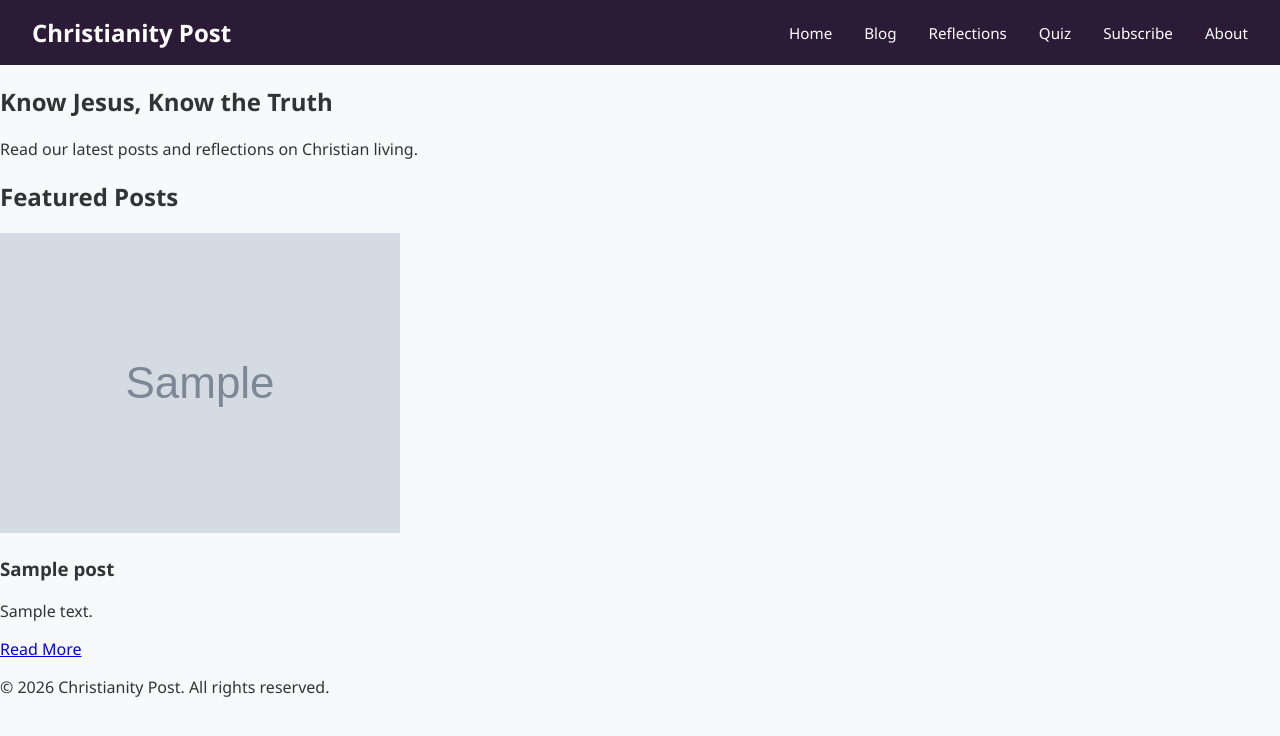
After one commit to elwen-maculob/christianity-post, a Django app: page / in a window 1280 px wide. The commit adds this page. Shown: the top 736 px of the page. Run offline with Django 5.2, Linux system fonts and the light colour scheme; tables that the repository leaves empty hold one stand-in row (values such as "Sample post"); grey boxes marked "Sample" are stand-in pictures.

Commit message:
Added Base, Index and Custom.css file to display and design html

```diff
--- /dev/null
+++ b/blog/static/blog/css/custom.css
@@ -0,0 +1,45 @@
+/* Basic page reset */
+body {
+    margin: 0;
+    font-family: 'Segoe UI', Tahoma, Geneva, Verdana, sans-serif;
+    background-color: #f8f9fa; /* Light background for readability */
+    color: #333;
+}
+
+/* NAVBAR STYLING */
+.site-header {
+    background-color: #2b1b36; /* Deep plum tone */
+    padding: 1rem 2rem;
+}
+
+.navbar {
+    display: flex;
+    justify-content: space-between;
+    align-items: center;
+}
+
+.logo a {
+    color: #ffffff;
+    font-size: 1.5rem;
+    font-weight: bold;
+    text-decoration: none;
+}
+
+.nav-links {
+    list-style: none;
+    display: flex;
+    gap: 2rem;
+    margin: 0;
+    padding: 0;
+}
+
+.nav-links li a {
+    color: #ffffff;
+    text-decoration: none;
+    font-size: 0.95rem;
+    transition: color 0.2s ease;
+}
+
+.nav-links li a:hover {
+    color: #d4af37; /* Gold accent on hover */
+}
--- a/blog/static/blog/css/style.css
+++ /dev/null
@@ -1 +0,0 @@
-body { background: #f8f9fa; }
--- a/blog/templates/blog/base.html
+++ b/blog/templates/blog/base.html
@@ -5,23 +5,23 @@
     <meta charset="UTF-8">
     <meta name="viewport" content="width=device-width, initial-scale=1.0">
     <title>{% block title %}Christianity Post{% endblock %}</title>
-    <!--style.css file linker-->
-    <link rel="stylesheet" href="{% static 'blog/css/style.css' %}">
+
+    <link rel="stylesheet" href="{% static 'blog/css/custom.css' %}">
 </head>
 <body>
-<!-- Header / Navigation block-->
-<header class=""site-header">
+
+<header class="site-header">
     <nav class="navbar">
         <div class="logo">
-            <a href=""{% url 'blog:post_list' %}">Christianity Post</a>
+            <a href="{% url 'blog:home' %}">Christianity Post</a>
         </div>
         <ul class="nav-links">
-            <li><a href="#">Home</a></li>
-            <ul><a href="#">Blog</a></ul>
-            <ul><a href="#">Reflections</a>a></ul>
-            <ul><a href="#">Quiz</a></ul>
-            <ul><a href="#">Subscribe</a></ul>
-            <ul><a href="#">About</a></ul>
+            <li><a href="{% url 'blog:home' %}">Home</a></li>
+            <li><a href="#">Blog</a></li>
+            <li><a href="#">Reflections</a></li>
+            <li><a href="#">Quiz</a></li>
+            <li><a href="#">Subscribe</a></li>
+            <li><a href="#">About</a></li>
         </ul>
     </nav>
 </header>
--- /dev/null
+++ b/blog/templates/blog/index.html
@@ -0,0 +1,32 @@
+{% extends 'blog/base.html' %}
+{% load static %}
+{% block title %}Christianity Post - Home{% endblock %}
+
+{% block content %}
+<div class="container">
+    <section class="hero">
+        <h1>Know Jesus, Know the Truth</h1>
+        <p>Read our latest posts and reflections on Christian living.</p>
+    </section>
+    <section class="featured-post-section">
+        <h2>Featured Posts</h2>
+        <div class="posts-grid">
+            {% for post in featured_posts %}
+                <article class="post-card">
+                    {% if post.featured_image %}
+                        <img src="{{ post.featured_image.url }}" alt="{{ post.title }}">
+                    {% endif %}
+
+                    <div class="post-card-content">
+                        <h3>{{ post.title }}</h3>
+                        <p>{{ post.content|truncatewords:30 }}</p>
+                        <a href="{% url 'blog:post_detail' post.pk %}" class="read-more">Read More</a>
+                    </div>
+                </article>
+            {% empty %}
+                <p>No featured posts available.</p>
+            {% endfor %}
+        </div>
+    </section>
+</div>
+{% endblock %}
--- a/blog/urls.py
+++ b/blog/urls.py
@@ -1,9 +1,11 @@
 from django.urls import path
-from .views import PostListView, PostDetailView
+from .views import HomeView, BlogListView, ReflectionListView, PostDetailView
 
 app_name = 'blog'
 
 urlpatterns = [
-    path('', PostListView.as_view(), name='post_list'),
+    path('', HomeView.as_view(), name='home'),
+    path('blog/', BlogListView.as_view(), name='blog_list'),
+    path('reflection/', ReflectionListView.as_view(), name='reflection_list'),
     path('post/<slug:slug>/', PostDetailView.as_view(), name='post_detail'),
 ]
--- a/blog/views.py
+++ b/blog/views.py
@@ -3,12 +3,28 @@ from django.views.generic import ListView, DetailView
 from .models import Post
 
 # Create your views here.
-class PostListView(ListView):
+#1. For homepage
+class HomeView(ListView):
     model = Post
-    template_name = 'blog/post_list.html'
-    context_object_name = 'posts'
-    ordering = ['-created_on']
-
+    template_name = 'blog/index.html'
+    context_object_name = 'featured_posts'
+    def get_queryset(self):
+        return Post.objects.filter(is_featured=True).order_by('-created_on')[:3]
+#2. For 2000 word blog posts
+class BlogListView(ListView):
+    model = Post
+    template_name = 'blog/blog_list.html'
+    context_object_name = 'blog_post'
+    def get_queryset(self):
+        return Post.objects.filter(category__name='Blog', status=1).order_by('-created_on')
+#3. For 600 words reflection posts
+class ReflectionListView(ListView):
+    model = Post
+    template_name="blog/reflection_list.html"
+    context_object_name="reflections"
+    def get_queryset(self):
+        return Post.objects.filter(category__name="Reflection", status=1).order_by("-created_on")
+#4. Post detail view
 class PostDetailView(DetailView):
     model = Post
     template_name = 'blog/post_detail.html'
--- a/christianity_post/settings.py
+++ b/christianity_post/settings.py
@@ -121,6 +121,9 @@ USE_TZ = True
 
 STATIC_URL = 'static/'
 
+STATICFILES_DIRS = [
+    BASE_DIR / "static",
+]
 
 # Email
 # https://docs.djangoproject.com/en/6.1/topics/email/#topic-email-configuration
--- a/christianity_post/urls.py
+++ b/christianity_post/urls.py
@@ -14,6 +14,8 @@ Including another URLconf
     1. Import the include() function: from django.urls import include, path
     2. Add a URL to urlpatterns:  path('blog/', include('blog.urls'))
 """
+from django.conf import settings
+from django.conf.urls.static import static
 from django.contrib import admin
 from django.urls import path, include
 
@@ -21,3 +23,5 @@ urlpatterns = [
     path('admin/', admin.site.urls),
     path('', include('blog.urls', namespace='blog')),
 ]
+if settings.DEBUG:
+    urlpatterns += static(settings.STATIC_URL, document_root=settings.STATIC_ROOT)
```
